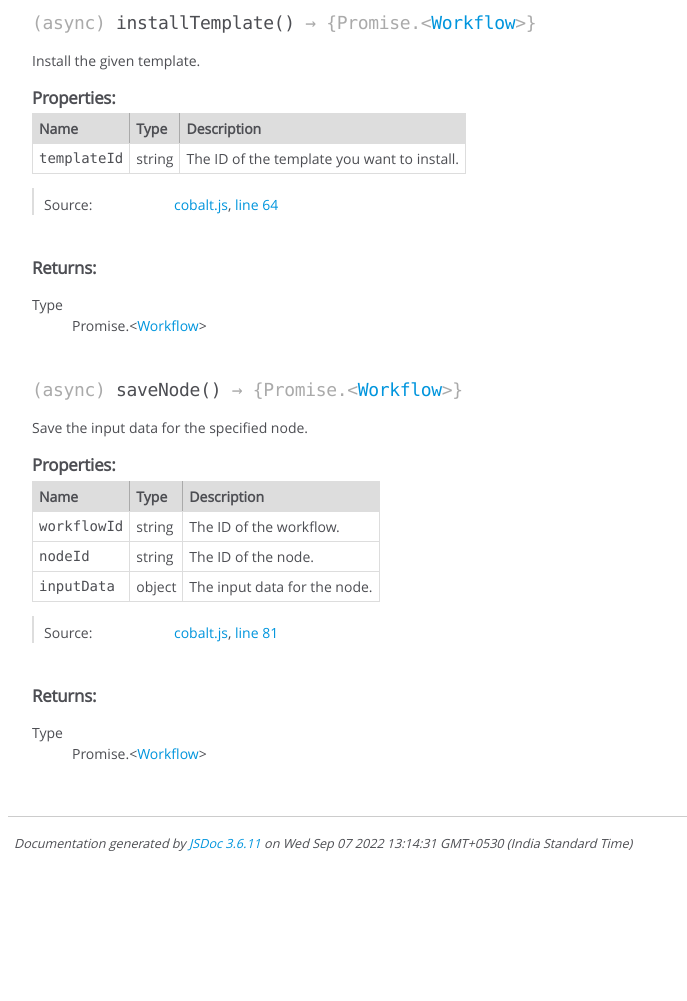
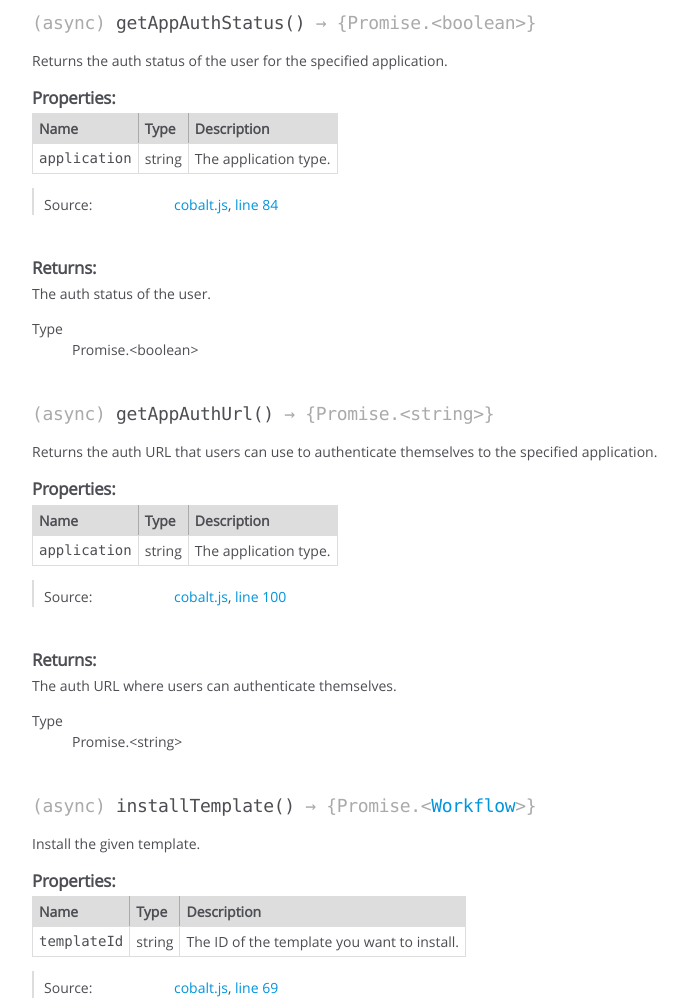
Before and after one commit to gocobalt/cobalt-js, a website: page docs/Cobalt.html in a window 1280 px wide. Shown: the part 1085-2086 px from the top of the page, without its empty margins (0-687 px from the left). Before the commit the page ends 1953 px from the top, so only its background shows below. Drawn offline with Linux system fonts and the light colour scheme.

Commit message:
docs: update
Signed-off-by: TRACTION <19631364+iamtraction@users.noreply.github.com>

```diff
--- a/docs/Cobalt.html
+++ b/docs/Cobalt.html
@@ -486,6 +486,331 @@
 
 
 
+    <h4 class="name" id="getAppAuthStatus"><span class="type-signature">(async) </span>getAppAuthStatus<span class="signature">()</span><span class="type-signature"> &rarr; {Promise.&lt;boolean>}</span></h4>
+
+
+
+
+
+
+<div class="description">
+    Returns the auth status of the user for the specified application.
+</div>
+
+
+
+
+
+
+
+
+
+
+
+
+
+    <h5 class="subsection-title">Properties:</h5>
+
+
+
+<table class="props">
+    <thead>
+    <tr>
+
+        <th>Name</th>
+
+
+        <th>Type</th>
+
+
+
+
+
+        <th class="last">Description</th>
+    </tr>
+    </thead>
+
+    <tbody>
+
+
+        <tr>
+
+                <td class="name"><code>application</code></td>
+
+
+            <td class="type">
+
+
+<span class="param-type">string</span>
+
+
+
+            </td>
+
+
+
+
+
+            <td class="description last">The application type.</td>
+        </tr>
+
+
+    </tbody>
+</table>
+
+
+
+
+<dl class="details">
+
+
+
+
+
+
+
+
+
+
+
+
+
+
+
+
+
+
+
+
+
+
+
+
+
+
+    <dt class="tag-source">Source:</dt>
+    <dd class="tag-source"><ul class="dummy"><li>
+        <a href="cobalt.js.html">cobalt.js</a>, <a href="cobalt.js.html#line84">line 84</a>
+    </li></ul></dd>
+
+
+
+
+
+
+
+</dl>
+
+
+
+
+
+
+
+
+
+
+
+
+
+
+
+<h5>Returns:</h5>
+
+
+<div class="param-desc">
+    The auth status of the user.
+</div>
+
+
+
+<dl>
+    <dt>
+        Type
+    </dt>
+    <dd>
+
+<span class="param-type">Promise.&lt;boolean></span>
+
+
+    </dd>
+</dl>
+
+
+
+
+
+
+
+
+
+
+
+
+
+    <h4 class="name" id="getAppAuthUrl"><span class="type-signature">(async) </span>getAppAuthUrl<span class="signature">()</span><span class="type-signature"> &rarr; {Promise.&lt;string>}</span></h4>
+
+
+
+
+
+
+<div class="description">
+    Returns the auth URL that users can use to authenticate themselves to the
+specified application.
+</div>
+
+
+
+
+
+
+
+
+
+
+
+
+
+    <h5 class="subsection-title">Properties:</h5>
+
+
+
+<table class="props">
+    <thead>
+    <tr>
+
+        <th>Name</th>
+
+
+        <th>Type</th>
+
+
+
+
+
+        <th class="last">Description</th>
+    </tr>
+    </thead>
+
+    <tbody>
+
+
+        <tr>
+
+                <td class="name"><code>application</code></td>
+
+
+            <td class="type">
+
+
+<span class="param-type">string</span>
+
+
+
+            </td>
+
+
+
+
+
+            <td class="description last">The application type.</td>
+        </tr>
+
+
+    </tbody>
+</table>
+
+
+
+
+<dl class="details">
+
+
+
+
+
+
+
+
+
+
+
+
+
+
+
+
+
+
+
+
+
+
+
+
+
+
+    <dt class="tag-source">Source:</dt>
+    <dd class="tag-source"><ul class="dummy"><li>
+        <a href="cobalt.js.html">cobalt.js</a>, <a href="cobalt.js.html#line100">line 100</a>
+    </li></ul></dd>
+
+
+
+
+
+
+
+</dl>
+
+
+
+
+
+
+
+
+
+
+
+
+
+
+
+<h5>Returns:</h5>
+
+
+<div class="param-desc">
+    The auth URL where users can authenticate themselves.
+</div>
+
+
+
+<dl>
+    <dt>
+        Type
+    </dt>
+    <dd>
+
+<span class="param-type">Promise.&lt;string></span>
+
+
+    </dd>
+</dl>
+
+
+
+
+
+
+
+
+
+
+
+
+
     <h4 class="name" id="installTemplate"><span class="type-signature">(async) </span>installTemplate<span class="signature">()</span><span class="type-signature"> &rarr; {Promise.&lt;<a href="global.html#Workflow">Workflow</a>>}</span></h4>
 
 
@@ -590,7 +915,7 @@
 
     <dt class="tag-source">Source:</dt>
     <dd class="tag-source"><ul class="dummy"><li>
-        <a href="cobalt.js.html">cobalt.js</a>, <a href="cobalt.js.html#line64">line 64</a>
+        <a href="cobalt.js.html">cobalt.js</a>, <a href="cobalt.js.html#line69">line 69</a>
     </li></ul></dd>
 
 
@@ -794,7 +1119,7 @@
 
     <dt class="tag-source">Source:</dt>
     <dd class="tag-source"><ul class="dummy"><li>
-        <a href="cobalt.js.html">cobalt.js</a>, <a href="cobalt.js.html#line81">line 81</a>
+        <a href="cobalt.js.html">cobalt.js</a>, <a href="cobalt.js.html#line117">line 117</a>
     </li></ul></dd>
 
 
@@ -864,7 +1189,7 @@
 <br class="clear">
 
 <footer>
-    Documentation generated by <a href="https://github.com/jsdoc/jsdoc">JSDoc 3.6.11</a> on Wed Sep 07 2022 13:14:31 GMT+0530 (India Standard Time)
+    Documentation generated by <a href="https://github.com/jsdoc/jsdoc">JSDoc 3.6.11</a> on Fri Sep 09 2022 11:59:06 GMT+0530 (India Standard Time)
 </footer>
 
 <script> prettyPrint(); </script>
```
Also changed, not shown: docs/cobalt.js.html (+37 -1 lines), docs/global.html (+125 -1 lines), docs/index.html (+1 -1 lines).
